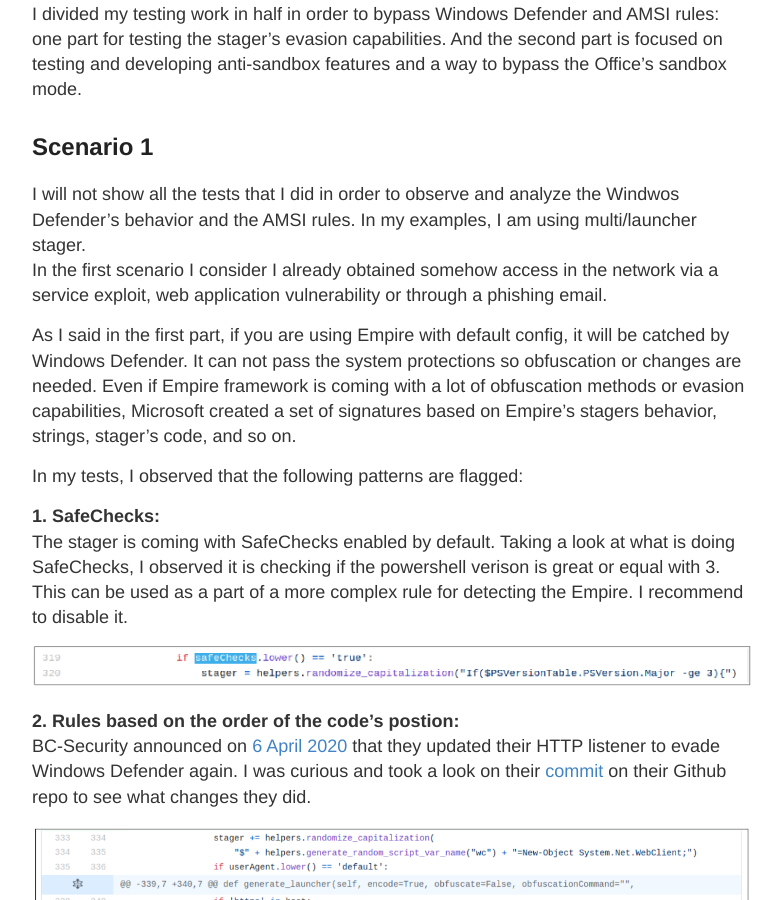
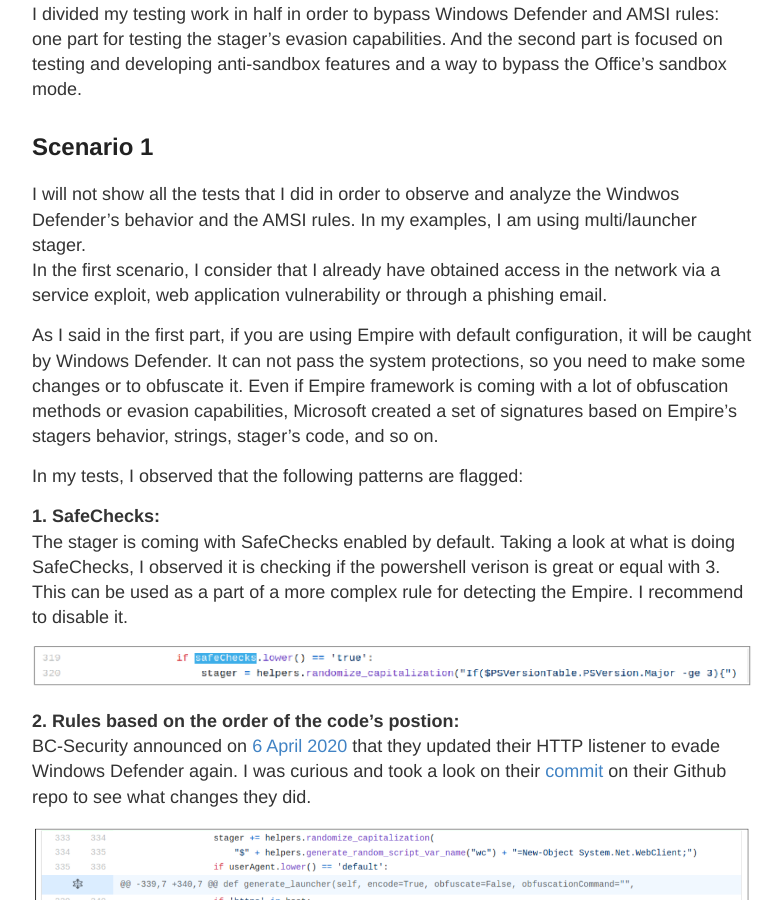
Before and after one commit to whmacmac/test, a Jekyll site: the page built from _posts/2020-04-22-RedTeam-Exercises-with-OpenSource-Tools-Part-2.md, in a window 1280 px wide and 900 px high, scrolled down 2716 px. Shown: the whole window, without its empty margins (248-1030 px from the left). Built offline with Jekyll 4.4.1, drawn with Linux system fonts in a browser that asks for light colours.

Commit message:
Update 2020-04-22-RedTeam-Exercises-with-OpenSource-Tools-Part-2.md

```diff
--- a/_posts/2020-04-22-RedTeam-Exercises-with-OpenSource-Tools-Part-2.md
+++ b/_posts/2020-04-22-RedTeam-Exercises-with-OpenSource-Tools-Part-2.md
@@ -47,9 +47,9 @@ I divided my testing work in half in order to bypass Windows Defender and AMSI r
 
 ## Scenario 1 {#scenario1}
 I will not show all the tests that I did in order to observe and analyze the Windwos Defender's behavior and the AMSI rules. In my examples, I am using multi/launcher stager.<br/>
-In the first scenario I consider I already obtained somehow access in the network via a service exploit, web application vulnerability or through a phishing email.<br/>
+In the first scenario, I consider that I already have obtained access in the network via a service exploit, web application vulnerability or through a phishing email.<br/>
 
-As I said in the first part, if you are using Empire with default config, it will be catched by Windows Defender. It can not pass the system protections so obfuscation or changes are needed.
+As I said in the first part, if you are using Empire with default configuration, it will be caught by Windows Defender. It can not pass the system protections, so you need to make some changes or to obfuscate it.
 Even if Empire framework is coming with a lot of obfuscation methods or evasion capabilities, Microsoft created a set of signatures based on Empire's stagers behavior, strings, stager's code, and so on.
 
 In my tests, I observed that the following patterns are flagged:<br/>
```
